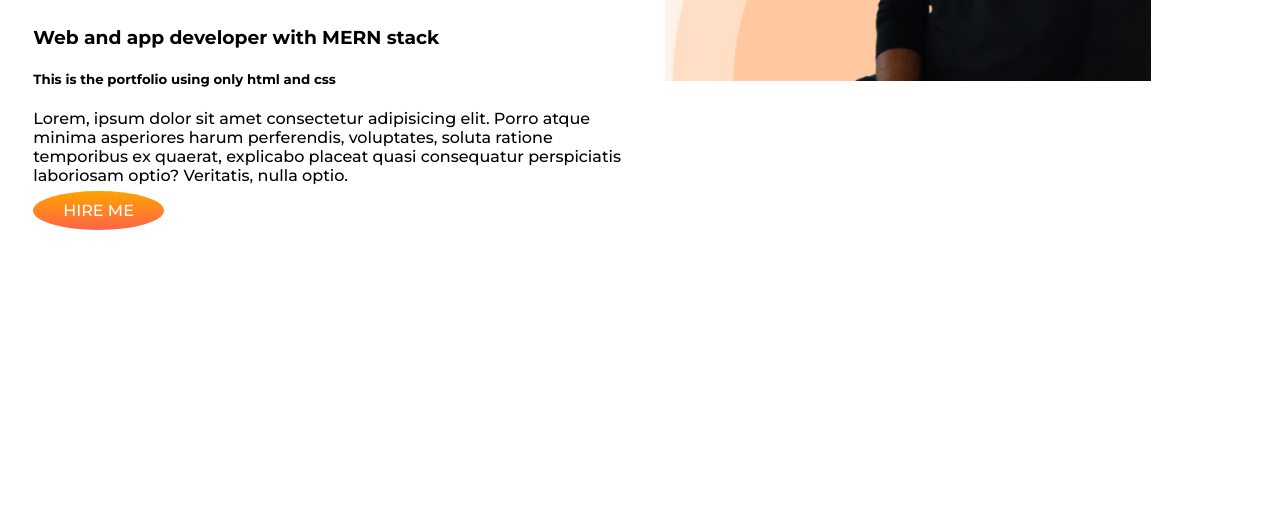
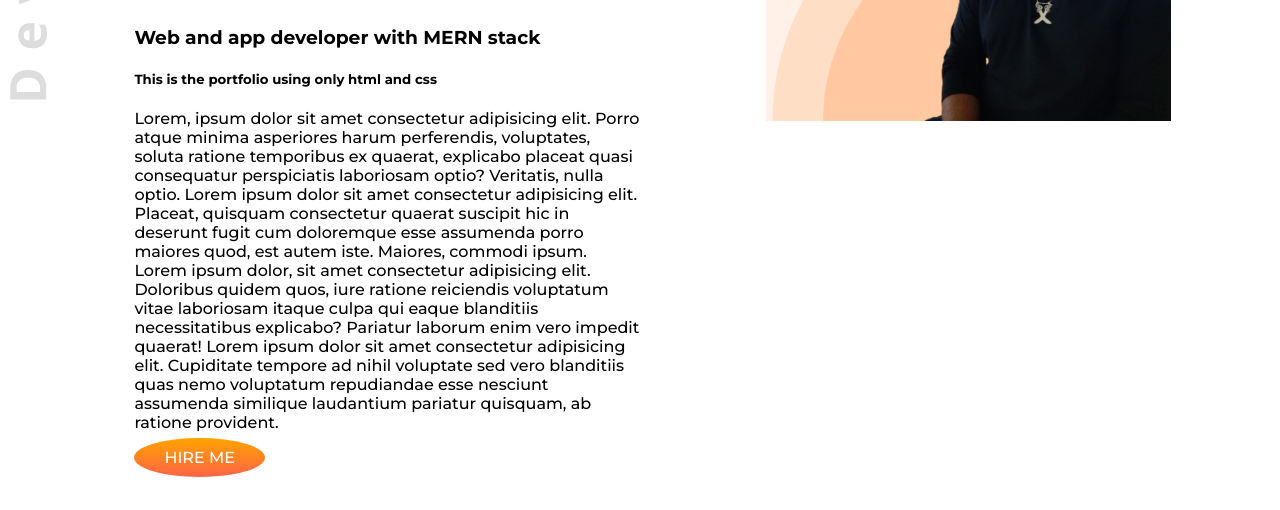
Before and after one commit to Shimanto55/portfolio, a plain HTML site: page index.html in a window 1280 px wide. Shown: the part 290-800 px from the top of the page. Drawn offline with Linux system fonts and the light colour scheme.

Commit message:
4th commit

```diff
--- a/index.html
+++ b/index.html
@@ -15,7 +15,7 @@
 </head>
 
 <body>
-    <section>
+    <section class="top-banner">
         <div class="half-width">
             <h1>Welcome to my portfolio</h1>
             <h1> <span class="nm">Md. Mashrul Islam</span> </h1>
@@ -25,7 +25,14 @@
                 asperiores harum
                 perferendis,
                 voluptates, soluta ratione temporibus ex quaerat, explicabo placeat quasi consequatur perspiciatis
-                laboriosam optio? Veritatis, nulla optio.</p>
+                laboriosam optio? Veritatis, nulla optio. Lorem ipsum dolor sit amet consectetur adipisicing elit.
+                Placeat, quisquam consectetur quaerat suscipit hic in deserunt fugit cum doloremque esse assumenda porro
+                maiores quod, est autem iste. Maiores, commodi ipsum. Lorem ipsum dolor, sit amet consectetur
+                adipisicing elit. Doloribus quidem quos, iure ratione reiciendis voluptatum vitae laboriosam itaque
+                culpa qui eaque blanditiis necessitatibus explicabo? Pariatur laborum enim vero impedit quaerat! Lorem
+                ipsum dolor sit amet consectetur adipisicing elit. Cupiditate tempore ad nihil voluptate sed vero
+                blanditiis quas nemo voluptatum repudiandae esse nesciunt assumenda similique laudantium pariatur
+                quisquam, ab ratione provident.</p>
             <a class="link-button" target="_blank" href="https://www.facebook.com/md.mashrulislam.shimanto.3/"> HIRE
                 ME</a>
         </div>
--- a/style.css
+++ b/style.css
@@ -19,11 +19,12 @@ section {
 
 .half-width {
     width: 50%;
-    padding-left: 2%;
+    padding-left: 10%;
 }
 
 .half-width img {
     width: 80%;
+    padding-top: 100px;
 }
 
 .half-width p {
@@ -38,3 +39,9 @@ section {
     color: white;
     font-weight: 500;
 }
+
+.top-banner {
+    background-image: url(images/developer.png);
+    background-repeat: no-repeat;
+    background-size: 4%;
+}
```
